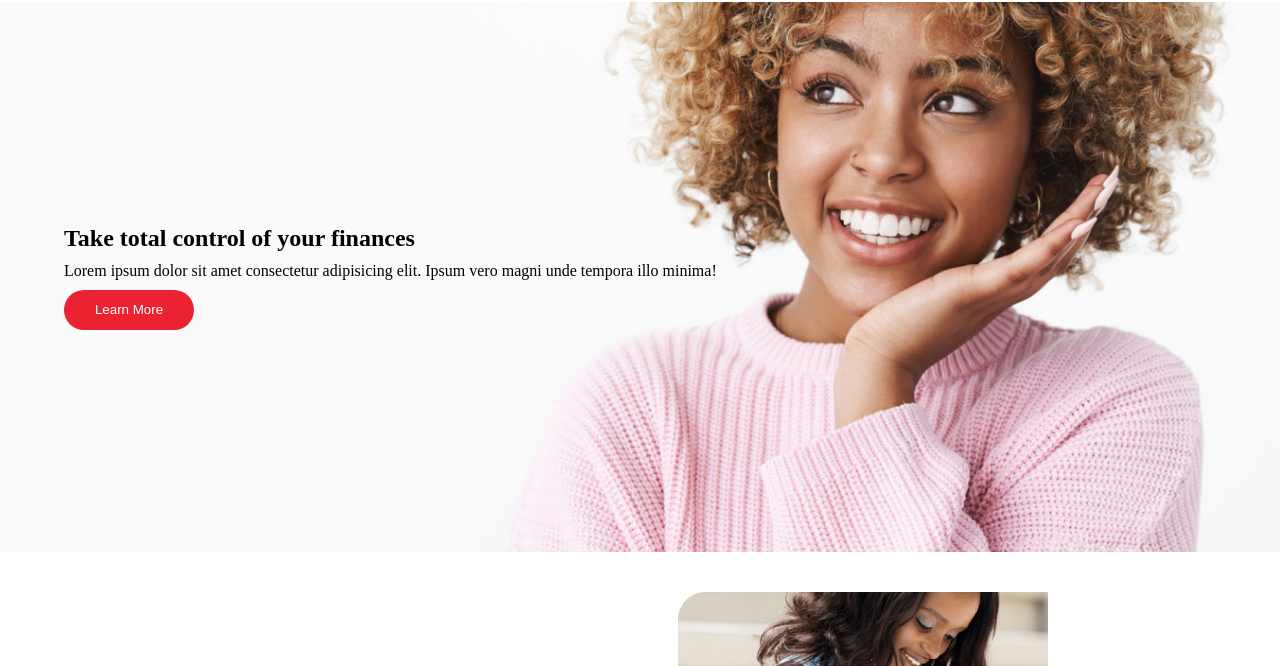
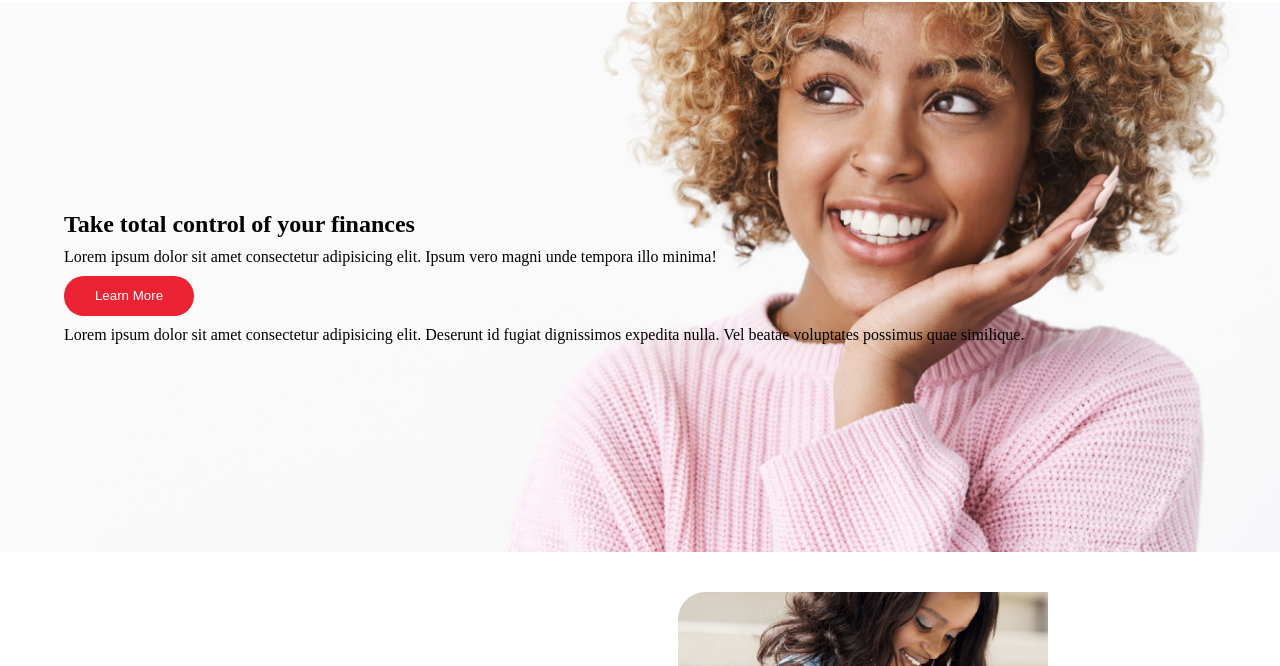
Before and after one commit to Dc-Valerian/GlobusBank, a plain HTML site: page Globus-Bank-project/index.html in a window 1280 px wide. Shown: the part 68-734 px from the top of the page. Drawn offline with Linux system fonts and the light colour scheme.

Commit message:
added changes

```diff
--- a/Globus-Bank-project/index.html
+++ b/Globus-Bank-project/index.html
@@ -36,6 +36,10 @@
                 <button class="button">
                     Learn More
                 </button>
+
+                <p>
+                    Lorem ipsum dolor sit amet consectetur adipisicing elit. Deserunt id fugiat dignissimos expedita nulla. Vel beatae voluptates possimus quae similique.
+                </p>
         </div>
     </section>
     <!--FIRST SECTION ENDS HERE-->
```
